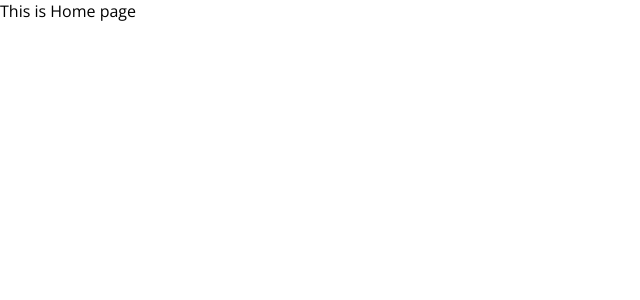
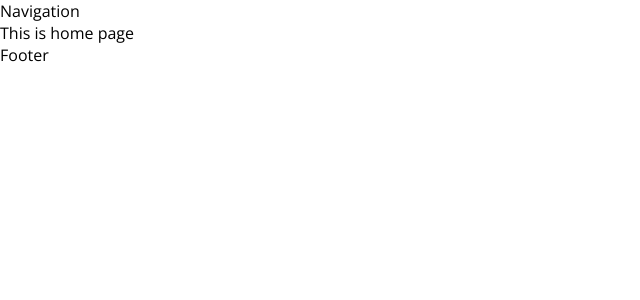
Before and after one commit to DamianStrz/portfolio, a React (Create React App) app in the folder default-react-nodejs-mysql-blog/: page / in a window 1280 px wide. Shown: the top 300 px of the page, without its empty margins (0-640 px from the left). Built offline with nearby package versions, Linux system fonts and the light colour scheme.

Commit message:
Added Layout component and its configurations for specified routes rendered as its children

```diff
--- a/default-react-nodejs-mysql-blog/src/App.js
+++ b/default-react-nodejs-mysql-blog/src/App.js
@@ -2,31 +2,54 @@
 import { createBrowserRouter, RouterProvider, Route } from "react-router-dom";
 
 //Importing components needed for specified Routes
-import Register from "./pages/Register";
-import Login from "./pages/Login";
-import Write from "./pages/Write";
-import Home from "./pages/Home";
-import Post from "./pages/Post";
+import RegisterPage from "./pages/Register";
+import LoginPage from "./pages/Login";
+import WritePage from "./pages/Write";
+import HomePage from "./pages/Home";
+import PostPage from "./pages/Post";
+import Layout from "./components/Layout";
 
 const router = createBrowserRouter([
+	/*
+
+	Method returns array of objects, where specified paths are declared.
+	Paths of Home, Post, Write pages are rendered within Layout component to have the same layout with Navigation above and Footer down below.
+
+	*/
 	{
 		path: "/",
-		element: <div>This is Home page</div>,
+		element: <Layout />,
+		children: [
+			{
+				path: "/",
+				element: <HomePage />,
+			},
+			{
+				path: "/post/:id",
+				element: <PostPage />,
+			},
+			{
+				path: "/write",
+				element: <WritePage />,
+			},
+		],
 	},
 	{
 		path: "/register",
-		element: <Register />,
+		element: <RegisterPage />,
 	},
 	{
 		path: "/login",
-		element: <Login />,
+		element: <LoginPage />,
 	},
 ]);
 
 function App() {
 	return (
-		<div>
-			<RouterProvider router={router} />
+		<div className="app">
+			<div className="container">
+				<RouterProvider router={router} />
+			</div>
 		</div>
 	);
 }
--- /dev/null
+++ b/default-react-nodejs-mysql-blog/src/components/Footer.jsx
@@ -0,0 +1,11 @@
+import React from "react";
+
+//Creating component for page Footer with arrow function
+
+const Footer = () => {
+	return (
+		<div>Footer</div>
+	 );
+}
+
+export default Footer;
--- /dev/null
+++ b/default-react-nodejs-mysql-blog/src/components/Layout.jsx
@@ -0,0 +1,21 @@
+import Navigation from "./Navigation";
+import Footer from "./Footer";
+import { Outlet } from "react-router-dom";
+/*
+
+Layout component to render needed components inside.
+It uses Outlet components to render children components returned in createBrowserRouter.
+
+*/
+
+const Layout = () => {
+	return (
+		<>
+			<Navigation />
+			<Outlet />
+			<Footer />
+		</>
+	);
+};
+
+export default Layout;
--- /dev/null
+++ b/default-react-nodejs-mysql-blog/src/components/Navigation.jsx
@@ -0,0 +1,11 @@
+import React from "react";
+
+//Creating component for page Navigation bar with arrow function
+
+const Navigation = () => {
+	return (
+		<div>Navigation</div>
+	 );
+}
+
+export default Navigation;
--- a/default-react-nodejs-mysql-blog/src/pages/Home.jsx
+++ b/default-react-nodejs-mysql-blog/src/pages/Home.jsx
@@ -1,4 +1,6 @@
 import React from "react";
+
+//Creating component for Home Page with arrow function
 
 const HomePage = () => {
 	return <div>This is home page</div>;
--- a/default-react-nodejs-mysql-blog/src/pages/Login.jsx
+++ b/default-react-nodejs-mysql-blog/src/pages/Login.jsx
@@ -1,5 +1,6 @@
 import React from "react";
 
+//Creating component for Login Page with arrow function
 const LoginPage = () => {
 	return <div>This is home page</div>;
 };
--- a/default-react-nodejs-mysql-blog/src/pages/Post.jsx
+++ b/default-react-nodejs-mysql-blog/src/pages/Post.jsx
@@ -1,5 +1,6 @@
 import React from "react";
 
+//Creating component for Post Page with arrow function
 const PostPage = () => {
 	return <div>This is Post page</div>;
 };
--- a/default-react-nodejs-mysql-blog/src/pages/Register.jsx
+++ b/default-react-nodejs-mysql-blog/src/pages/Register.jsx
@@ -1,4 +1,6 @@
 import React from "react";
+
+//Creating component for Register Page with arrow function
 
 const Register = () => {
 	return <div>This is Registration page</div>;
--- a/default-react-nodejs-mysql-blog/src/pages/Write.jsx
+++ b/default-react-nodejs-mysql-blog/src/pages/Write.jsx
@@ -1,4 +1,6 @@
 import React from "react";
+
+//Creating component for Write Page with arrow function
 
 const WritePage = () => {
 	return <div>This is posts writing page</div>;
```
